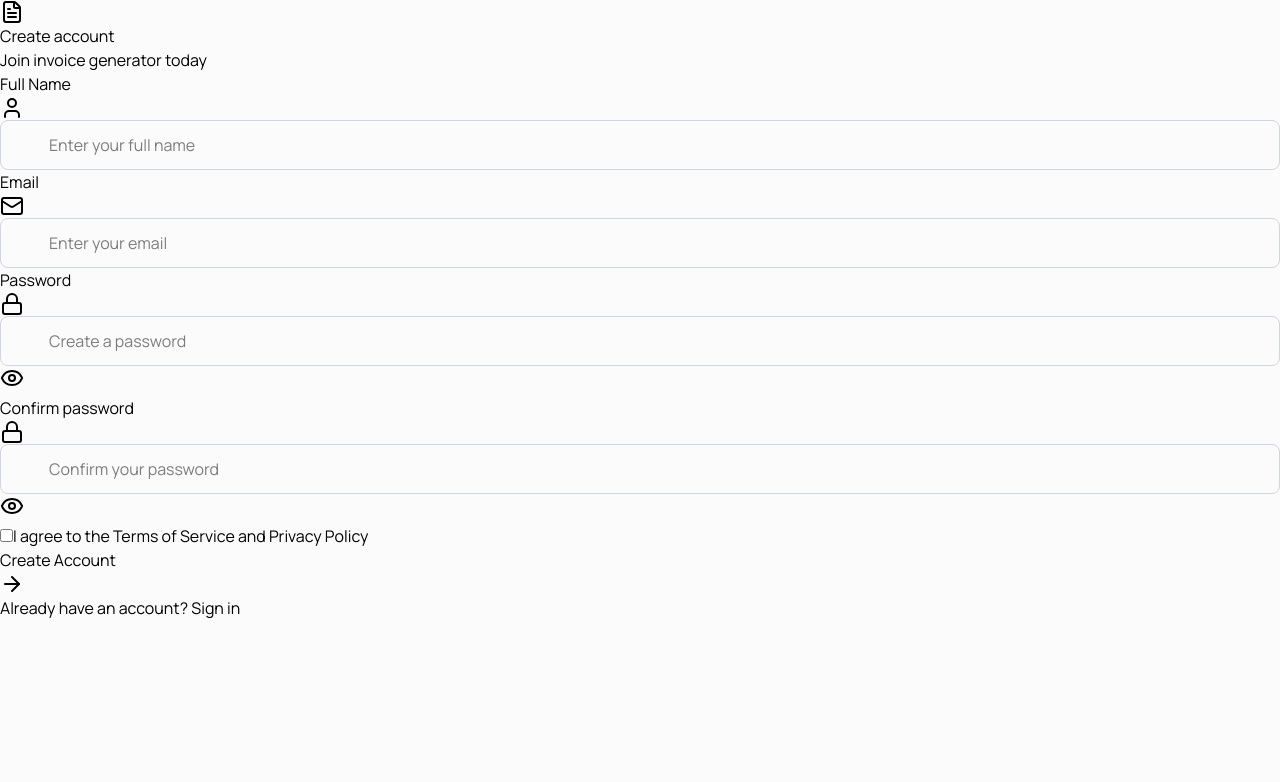
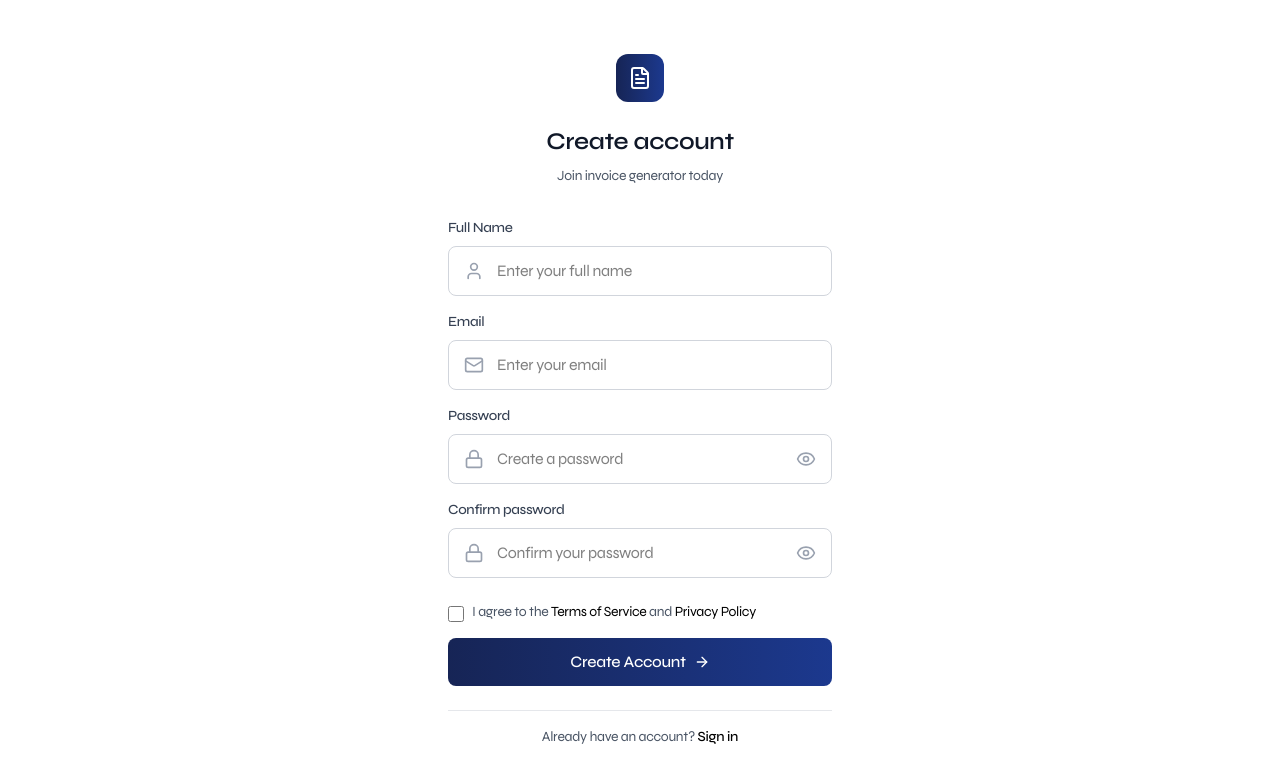
Before and after one commit to vaibhavmali-git/Invox.ai, a React app in the folder frontend/: page /signup in a window 1280 px wide. Shown: the top 782 px of the page. Built offline with nearby package versions, Linux system fonts and the light colour scheme; the HTML template or start-up script is replaced by a standard one.

Commit message:
feat(frontend): complete signup flow (validation, API integration, auto-login, redirect)

```diff
--- a/frontend/src/index.css
+++ b/frontend/src/index.css
@@ -1,15 +1,18 @@
 @import url('https://fonts.googleapis.com/css2?family=Urbanist:ital,wght@0,100..900;1,100..900&display=swap');
 @import url('https://fonts.googleapis.com/css2?family=Manrope:wght@200..800&display=swap');
+@import url('https://fonts.googleapis.com/css2?family=Syne:wght@400..800&display=swap');
+@import url('https://fonts.googleapis.com/css2?family=Karla:ital,wght@0,200..800;1,200..800&display=swap');
 @import "tailwindcss";
 
 
 @theme {
-    --font-display: "Manrope", sans-serif;
+    --font-display: "Syne", sans-serif;
     --breakpoint-3xl: 1920px;
     --color-primary: #ff9324;
 }
 
 body {
-    font-family: "Manrope", sans-serif;
+    font-family: "Syne", sans-serif;
     background-color: #fcfbfc;
+    letter-spacing: -0.02em;
 }
--- a/frontend/src/pages/Auth/Signup.jsx
+++ b/frontend/src/pages/Auth/Signup.jsx
@@ -18,6 +18,7 @@ import { validateEmail, validatePassword } from "../../utils/helper";
 
 const Signup = () => {
   const { login } = useAuth();
+  const navigate = useNavigate();
 
   const [formData, setFormData] = useState({
     name: "",
@@ -45,37 +46,197 @@ const Signup = () => {
   });
 
   /* validate functions */
-  const validateName = (name) => {};
+  const validateName = (name) => {
+    if (!name) return "Name is required";
+    if (name.length < 2) return "Name must be at least 2 characters";
+    if (name.length > 50) return "Name must be less than 50 characters";
+    return "";
+  };
 
-  const validateConfirmPassword = (confirmPassword, password) => {};
+  const validateConfirmPassword = (confirmPassword, password) => {
+    if (!confirmPassword) return "Please confirm your password";
+    if (confirmPassword !== password) return "Passwords do not match";
+    return "";
+  };
 
-  const handleInputChange = (e) => {};
+  const handleInputChange = (e) => {
+    const { name, value } = e.target;
+    setFormData((prev) => ({
+      ...prev,
+      [name]: value,
+    }));
 
-  const handleBlur = (e) => {};
+    /* realtime validation */
+    if (touched[name]) {
+      const newFieldErrors = { ...fieldErrors };
+      if (name === "name") {
+        newFieldErrors.name = validateName(value);
+      }
+      if (name === "password") {
+        newFieldErrors.password = validatePassword(value);
 
-  const isFormValid = () => {};
+        /* also revalidate confirm password if its been touched */
+        if (touched.confirmPassword) {
+          newFieldErrors.confirmPassword = validateConfirmPassword(
+            value,
+            formData.password
+          );
+        }
+      } else if (name === "confirmPassword") {
+        newFieldErrors.confirmPassword = validateConfirmPassword(
+          value,
+          formData.password
+        );
+      }
+      setFieldsErrors(newFieldErrors);
+    }
+    if (error) setError("");
+  };
 
-  const handleSubmit = async () => {};
+  const handleBlur = (e) => {
+    const { name } = e.target;
+    setTouched((prev) => ({
+      ...prev,
+      [name]: true,
+    }));
+
+    /* validate on blur */
+    const newFieldErrors = { ...fieldErrors };
+
+    if (name === "name") {
+      newFieldErrors.name = validateName(formData.name);
+    } else if (name === "email") {
+      newFieldErrors.email = validateEmail(formData.email);
+    } else if (name === "password") {
+      newFieldErrors.password = validatePassword(formData.password);
+    } else if (name === "confirmPassword") {
+      newFieldErrors.confirmPassword = validateConfirmPassword(
+        formData.confirmPassword,
+        formData.password
+      );
+    }
+
+    setFieldsErrors(newFieldErrors);
+  };
+
+  const isFormValid = () => {
+    const nameError = validateName(formData.name);
+    const emailError = validateEmail(formData.email);
+    const passwordError = validatePassword(formData.password);
+    const confirmPasswordError = validateConfirmPassword(
+      formData.confirmPassword,
+      formData.password
+    );
+
+    return (
+      !nameError &&
+      !emailError &&
+      !passwordError &&
+      !confirmPasswordError &&
+      formData.name &&
+      formData.email &&
+      formData.password &&
+      formData.confirmPassword
+    );
+  };
+
+  const handleSubmit = async () => {
+    /* Validate all fields before submission */
+    const nameError = validateName(formData.name);
+    const emailError = validateEmail(formData.email);
+    const passwordError = validatePassword(formData.password);
+    const confirmPasswordError = validateConfirmPassword(
+      formData.confirmPassword,
+      formData.password
+    );
+
+    if (nameError || emailError || passwordError || confirmPasswordError) {
+      setFieldsErrors({
+        name: nameError,
+        email: emailError,
+        password: passwordError,
+        confirmPassword: confirmPasswordError,
+      });
+
+      setTouched({
+        name: true,
+        email: true,
+        password: true,
+        confirmPassword: true,
+      });
+
+      return;
+    }
+
+    setIsLoading(true);
+    setError("");
+    setSuccess("");
+
+    try {
+      const response = await axiosInstance.post(API_PATHS.AUTH.REGISTER, {
+        name: formData.name,
+        email: formData.email,
+        password: formData.password,
+      });
+
+      const data = response.data;
+      const { token } = data;
+
+      if (response.status === 201) {
+        setSuccess("Account created successfully");
+
+        setFormData({
+          name: "",
+          email: "",
+          password: "",
+          confirmPassword: "",
+        });
+
+        setTouched({
+          name: false,
+          email: false,
+          password: false,
+          confirmPassword: false,
+        });
+
+        /* Login the user immediately after successful registration */
+        login(data, token);
+        navigate("/dashboard");
+      }
+    } catch (err) {
+      if (err.response && err.response.data && err.response.data.message) {
+        setError(err.response.data.message);
+      } else {
+        setError("Registration failed. Please try again.");
+      }
+    } finally {
+      setIsLoading(false);
+    }
+  };
 
   return (
-    <div className="">
-      <div className="">
+    <div className="min-h-screen bg-white flex items-center justify-center px-4 py-6">
+      <div className="w-full max-w-sm">
         {/* HEADER  */}
-        <div className="">
-          <div className="">
-            <FileText className="" />
+        <div className="text-center mb-8">
+          <div className="w-12 h-12 bg-gradient-to-r from-blue-950 to-blue-900 rounded-xl mx-auto mb-6 flex items-center justify-center">
+            <FileText className="w-6 h-6 text-white" />
           </div>
-          <h1 className="">Create account</h1>
-          <p className="">Join invoice generator today</p>
+          <h1 className="text-2xl font-semibold text-gray-900 mb-2">
+            Create account
+          </h1>
+          <p className="text-gray-600 text-sm">Join invoice generator today</p>
         </div>
 
         {/* FORM  */}
-        <div className="">
+        <div className="space-y-4">
           {/* name  */}
           <div>
-            <label className="">Full Name</label>
-            <div className="">
-              <User className="" />
+            <label className="block text-sm font-medium text-gray-700 mb-2">
+              Full Name
+            </label>
+            <div className="relative">
+              <User className="absolute left-4 top-1/2 transform -translate-y-1/2 text-gray-400 w-5 h-5" />
               <input
                 name="name"
                 type="text"
@@ -93,15 +254,17 @@ const Signup = () => {
               />
             </div>
             {fieldErrors.name && touched.name && (
-              <p className="">{fieldErrors.name}</p>
+              <p className="mt-1 text-sm text-red-600">{fieldErrors.name}</p>
             )}
           </div>
 
           {/* email  */}
           <div>
-            <label className="">Email</label>
-            <div className="">
-              <Mail className="" />
+            <label className="block text-sm font-medium text-gray-700 mb-2">
+              Email
+            </label>
+            <div className="relative">
+              <Mail className="absolute left-4 top-1/2 transform -translate-y-1/2 text-gray-400 w-5 h-5" />
               <input
                 name="email"
                 type="email"
@@ -119,15 +282,17 @@ const Signup = () => {
               />
             </div>
             {fieldErrors.email && touched.email && (
-              <p className="">{fieldErrors.email}</p>
+              <p className="mt-1 text-sm text-red-600">{fieldErrors.email}</p>
             )}
           </div>
 
           {/* password  */}
           <div>
-            <label className="">Password</label>
-            <div className="">
-              <Lock className="" />
+            <label className="block text-sm font-medium text-gray-700 mb-2">
+              Password
+            </label>
+            <div className="relative">
+              <Lock className="absolute left-4 top-1/2 transform -translate-y-1/2 text-gray-400 w-5 h-5" />
               <input
                 name="password"
                 type={showPassword ? "text" : "password"}
@@ -144,27 +309,35 @@ const Signup = () => {
                 placeholder="Create a password"
               />
               <button
-                className=""
+                className="absolute right-4 top-1/2 transform -translate-y-1/2 text-gray-400 hover:text-gray-600 transition-colors"
                 type="button"
                 onClick={() => setShowPassword(!showPassword)}
               >
-                {showPassword ? <EyeOff className="" /> : <Eye className="" />}
+                {showPassword ? (
+                  <EyeOff className="w-5 h-5" />
+                ) : (
+                  <Eye className="w-5 h-5" />
+                )}
               </button>
             </div>
 
             {fieldErrors.password && touched.password && (
-              <p className="">{fieldErrors.password}</p>
+              <p className="mt-1 text-sm text-red-600">
+                {fieldErrors.password}
+              </p>
             )}
           </div>
 
           {/* confirm password  */}
           <div>
-            <label className="">Confirm password</label>
-            <div className="">
-              <Lock className="" />
+            <label className="block text-sm font-medium text-gray-700 mb-2">
+              Confirm password
+            </label>
+            <div className="relative">
+              <Lock className="absolute left-4 top-1/2 transform -translate-y-1/2 text-gray-400 w-5 h-5" />
               <input
                 name="confirmPassword"
-                type={showPassword ? "text" : "password"}
+                type={showConfirmPassword ? "text" : "password"}
                 required
                 value={formData.confirmPassword}
                 onChange={handleInputChange}
@@ -178,73 +351,88 @@ const Signup = () => {
                 placeholder="Confirm your password"
               />
               <button
-                className=""
+                className="absolute right-4 top-1/2 transform -translate-y-1/2 text-gray-400 hover:text-gray-600 transition-colors"
                 type="button"
                 onClick={() => setConfirmShowPassword(!showConfirmPassword)}
               >
                 {showConfirmPassword ? (
-                  <EyeOff className="" />
+                  <EyeOff className="w-5 h-5" />
                 ) : (
-                  <Eye className="" />
+                  <Eye className="w-5 h-5" />
                 )}
               </button>
             </div>
             {fieldErrors.confirmPassword && touched.confirmPassword && (
-              <p className="">{fieldErrors.confirmPassword}</p>
+              <p className="mt-1 text-sm text-red-600">
+                {fieldErrors.confirmPassword}
+              </p>
             )}
           </div>
 
           {/* error/success messages  */}
           {error && (
-            <div className="">
-              <p className="">{error}</p>
+            <div className="p-3 bg-red-50 border border-red-200 rounded-lg">
+              <p className="text-red-600 text-sm">{error}</p>
             </div>
           )}
           {success && (
-            <div className="">
-              <p className="">{success}</p>
+            <div className="p-3 bg-green-50 border border-green-200 rounded-lg">
+              <p className="text-green-600 text-sm">{success}</p>
             </div>
           )}
 
           {/* terms & conditions  */}
-          <div className="">
-            <input type="checkBox" id="terms" className="" required />
-            <label htmlFor="terms" className="">
-              I agree to the <button className="">Terms of Service</button> and{" "}
-              <button className="">Privacy Policy</button>
+          <div className="flex items-start pt-2">
+            <input
+              type="checkBox"
+              id="terms"
+              className="w-4 h-4 text-black border-gray-300 rounded focus:ring-black mt-1"
+              required
+            />
+            <label htmlFor="terms" className="ml-2 text-sm text-gray-600">
+              I agree to the{" "}
+              <button className="text-black hover:underline">
+                Terms of Service
+              </button>{" "}
+              and{" "}
+              <button className="text-black hover:underline">
+                Privacy Policy
+              </button>
             </label>
           </div>
 
           {/* signup button  */}
           <button
-            className=""
+            className="group w-full bg-gradient-to-r from-blue-950 to-blue-900 text-white py-3 px-4 rounded-lg font-medium hover:bg-gray-800 disabled:bg-gray-300 disabled:cursor-not-allowed transition-colors flex items-center justify-center"
             onClick={handleSubmit}
             disabled={isLoading || !isFormValid()}
           >
             {isLoading ? (
               <>
-                <Loader2 className="" />
+                <Loader2 className="w-4 h-4 mr-2 animate-spin" />
                 Creating account...
               </>
             ) : (
               <>
                 Create Account
-                <ArrowRight className="" />
+                <ArrowRight className="w-4 h-4 ml-2 group-hover:translate-x-1 transition-transform" />
               </>
             )}
           </button>
         </div>
 
         {/* FOOTER  */}
-        <div className="">
-          <p className="">
+        <div className="mt-6 pt-4 border-t border-gray-200 text-center">
+          <p className="text-sm text-gray-600">
             Already have an account?{" "}
-            <button className="" onClick={() => navigate("/login")}>
+            <button
+              className="text-black font-medium hover:underline"
+              onClick={() => navigate("/login")}
+            >
               Sign in{" "}
             </button>
           </p>
         </div>
-
       </div>
     </div>
   );
```
